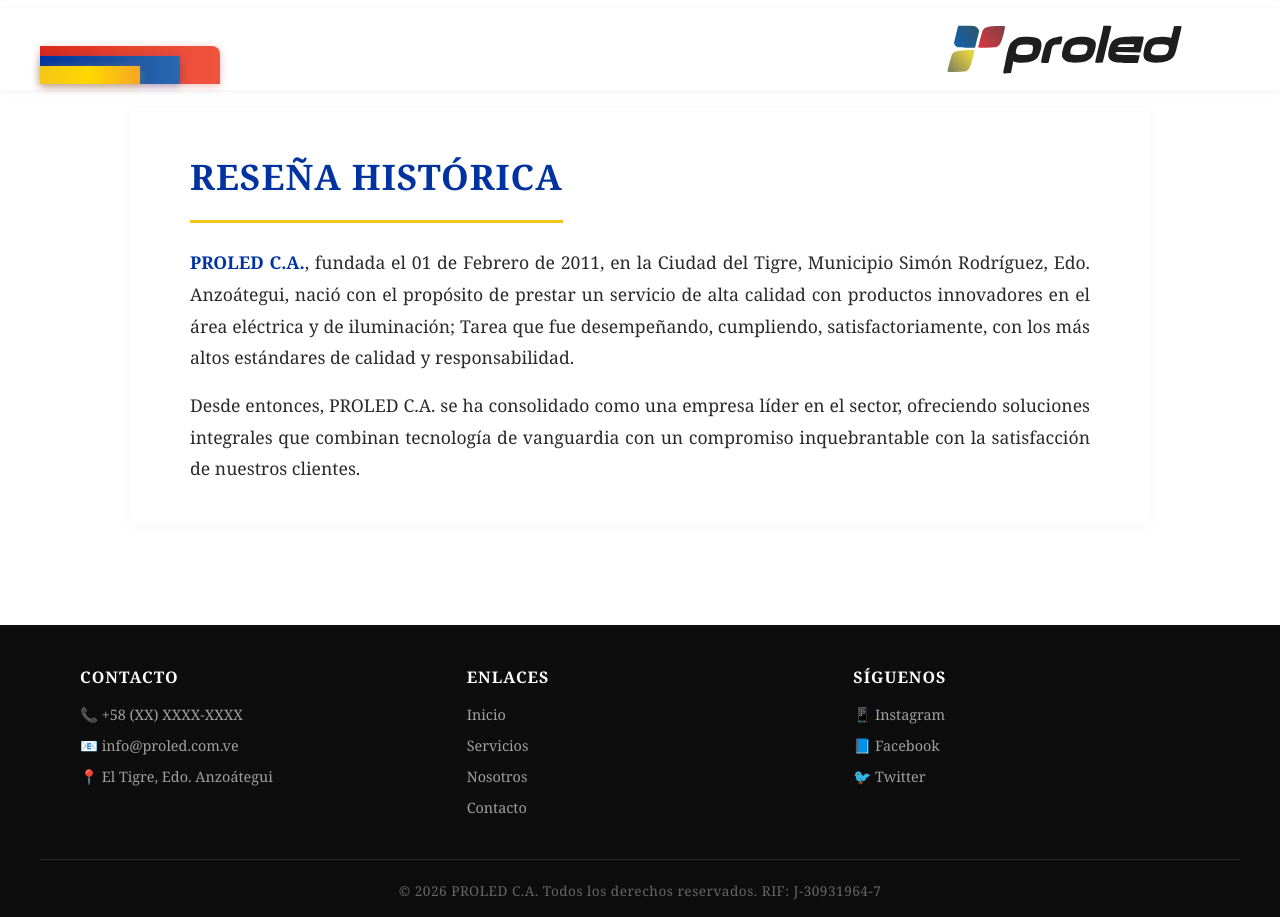
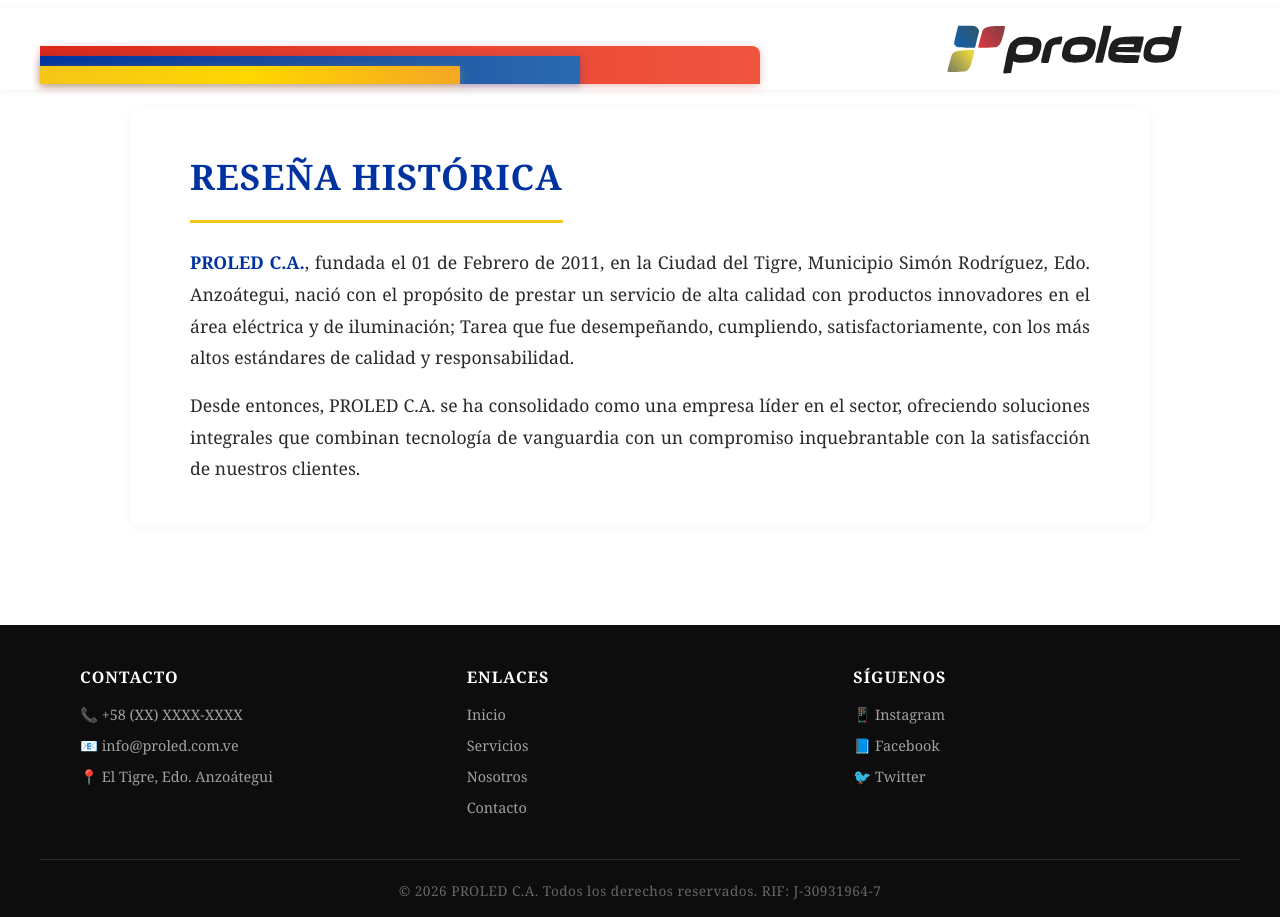
Before and after one commit to ing-nestorgomez/belorp, a Jekyll site: the page built from index.html, in a window 1280 px wide. Built offline with Jekyll 4.4.1, drawn with Linux system fonts in a browser that asks for light colours.

Commit message:
Add styles for larger colored stripes

```diff
--- a/assets/css/styles.css
+++ b/assets/css/styles.css
@@ -450,3 +450,18 @@
   margin: 0;
   padding: 0;
 }
+
+/* Si quieres la roja más grande (60%) */
+.stripe-red {
+  width: 60%;
+}
+
+/* Si quieres la azul más grande (45%) */
+.stripe-blue {
+  width: 45%;
+}
+
+/* Si quieres la amarilla más grande (35%) */
+.stripe-yellow {
+  width: 35%;
+}
```
